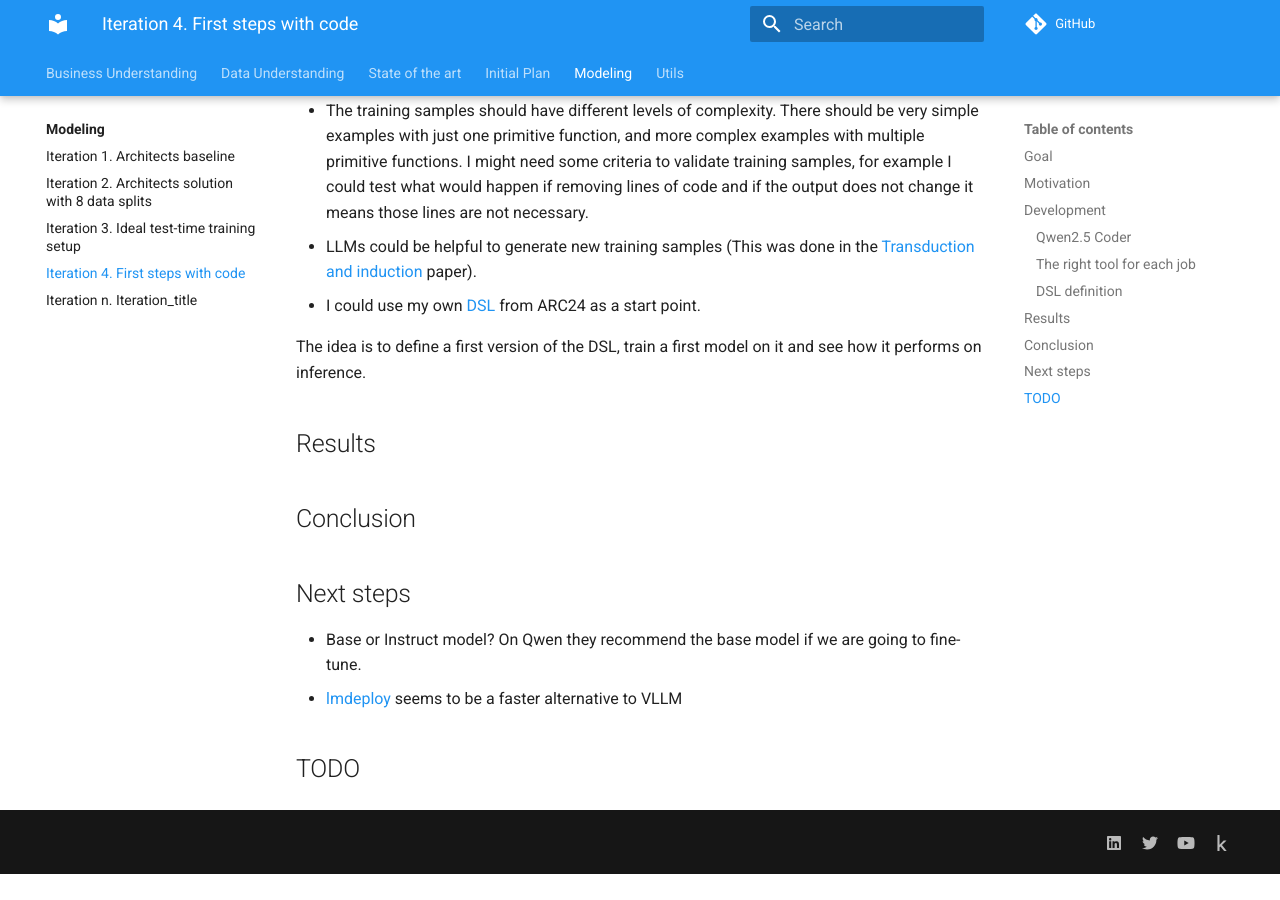
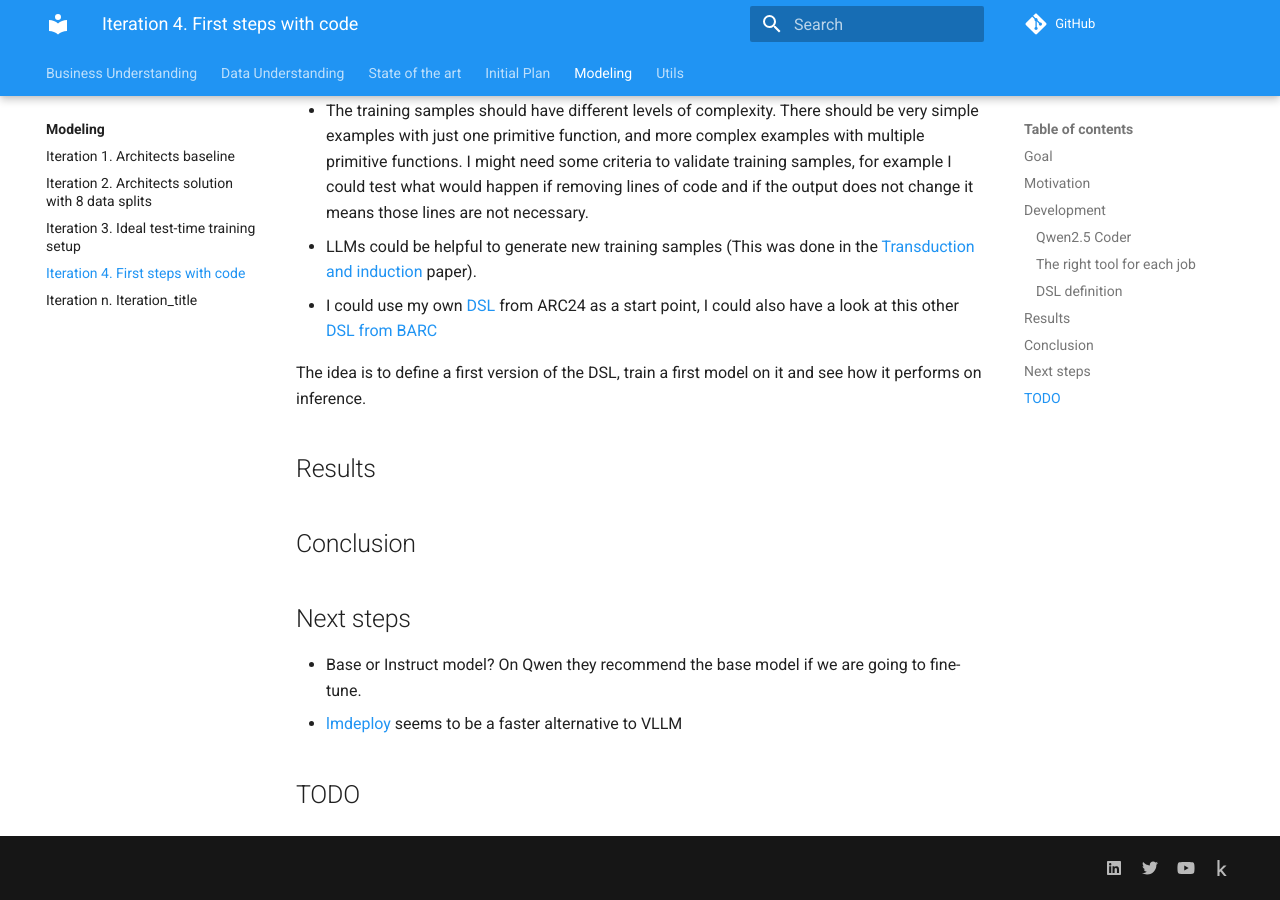
Before and after one commit to ironbar/arc25, an MkDocs documentation site: the page built from docs/modeling/Iteration_04_first_steps_with_code.md, in a window 1280 px wide and 900 px high, scrolled down 1930 px. Built offline with MkDocs 1.6.1 and Material for MkDocs 9.7.7, drawn with Linux system fonts in a browser that asks for light colours; comment, search, counter and statistics services are not loaded; before the commit the page ends 2804 px from its top, so only the background shows below that.

Commit message:
added link to other DSL

```diff
--- a/docs/modeling/Iteration_04_first_steps_with_code.md
+++ b/docs/modeling/Iteration_04_first_steps_with_code.md
@@ -44,7 +44,7 @@ One interesting implementation would be to have independent services for: infere
 - The training samples should have different levels of complexity. There should be very simple examples with just
 one primitive function, and more complex examples with multiple primitive functions. I might need some criteria to validate training samples, for example I could test what would happen if removing lines of code and if the output does not change it means those lines are not necessary.
 - LLMs could be helpful to generate new training samples (This was done in the [Transduction and induction](https://arxiv.org/abs/2411.02272) paper).
-- I could use my own [DSL](https://github.com/ironbar/omni-arc/blob/main/omniarc/dsl.py) from ARC24 as a start point.
+- I could use my own [DSL](https://github.com/ironbar/omni-arc/blob/main/omniarc/dsl.py) from ARC24 as a start point, I could also have a look at this other [DSL from BARC](https://github.com/xu3kev/BARC/blob/master/seeds/common.py)
 
 The idea is to define a first version of the DSL, train a first model on it and see how it performs on inference.
 
```
